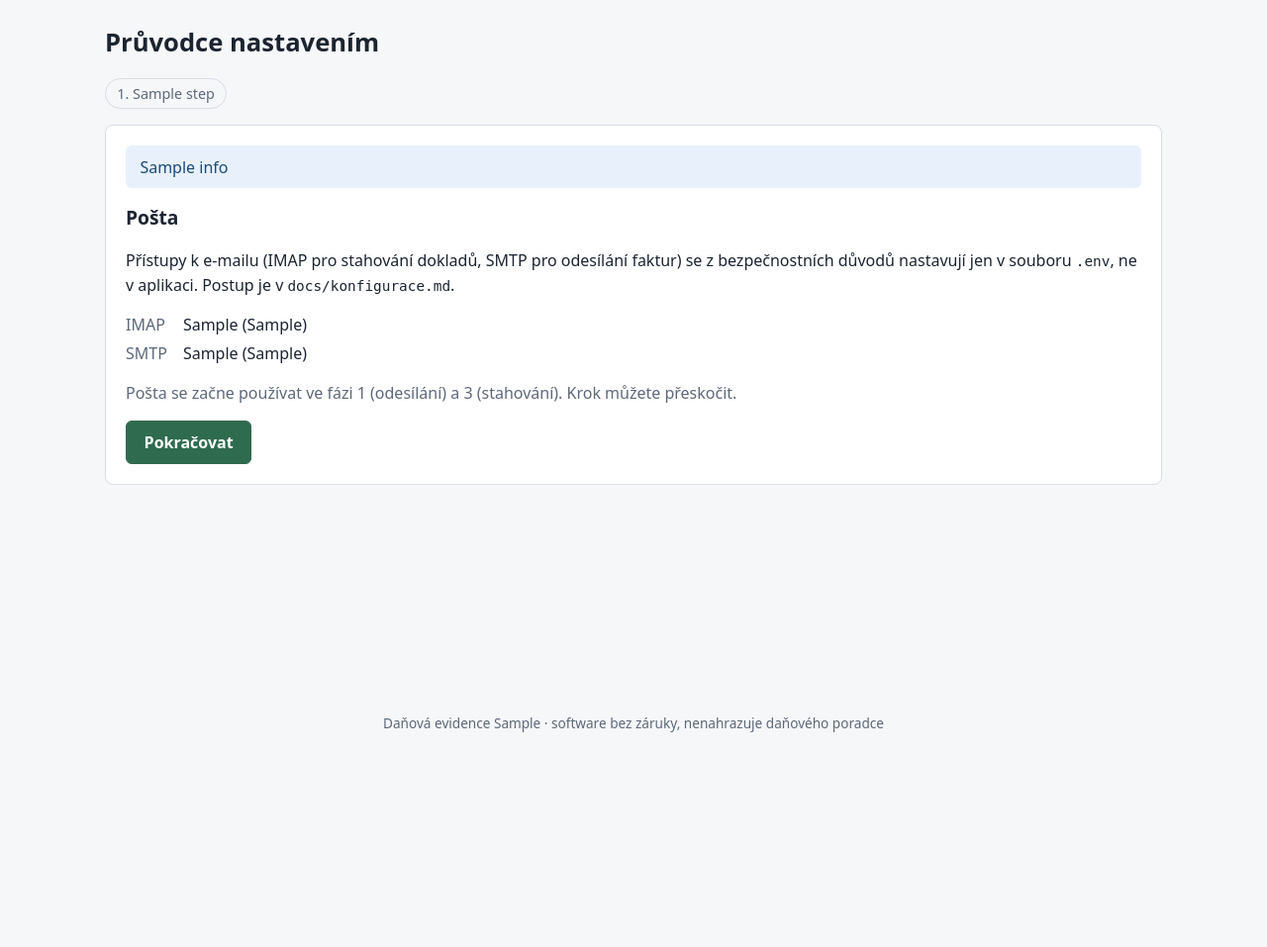
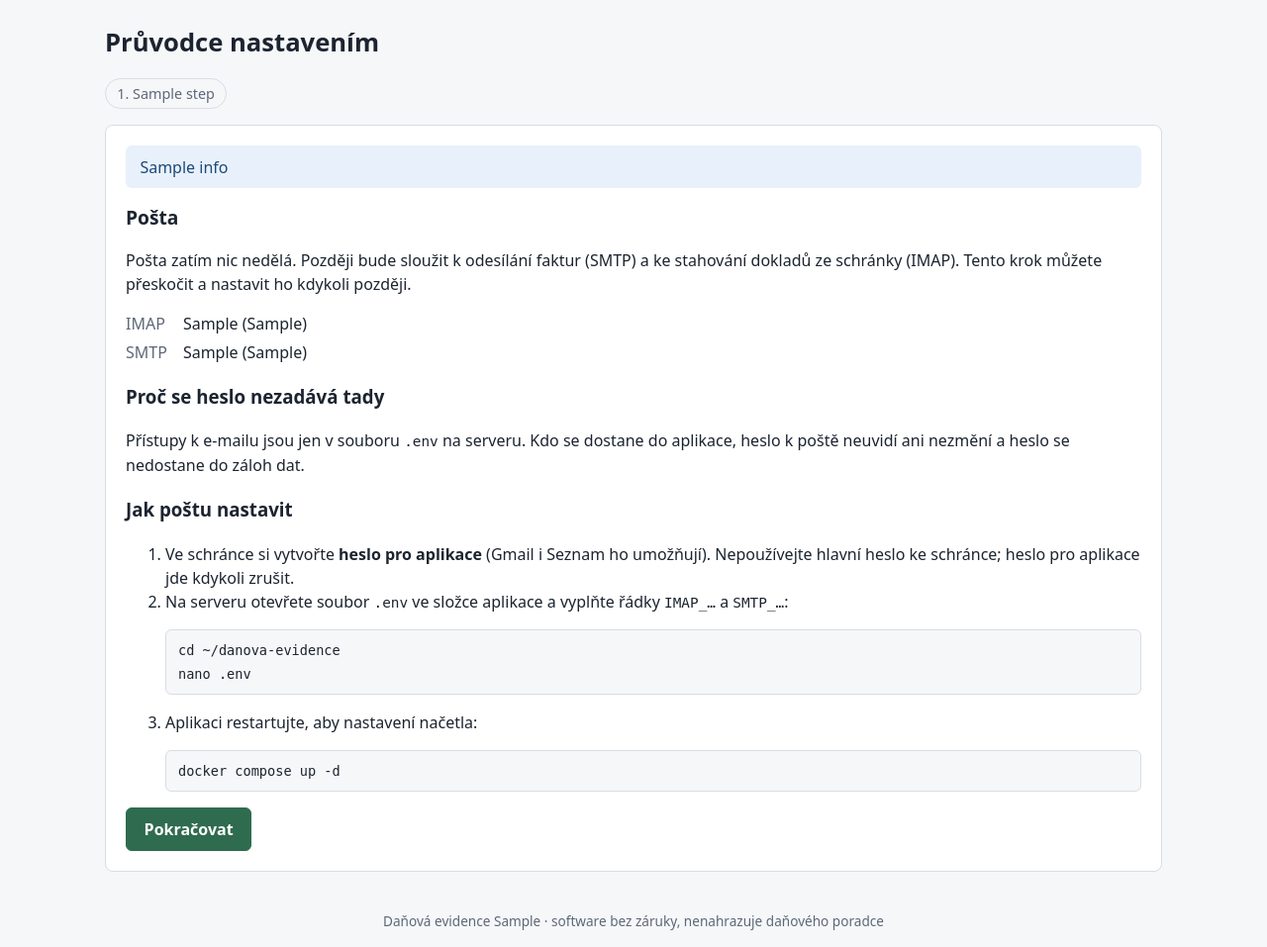
Before and after one commit to TomasPatek/Da-ov-evidence, a Python web app: template app/web/templates/pruvodce/posta.html in a window 1280 px wide. Shown: the part 43-1000 px from the top of the page at 99% size. Before the commit the page ends 783 px from the top, so only its background shows below. Run offline with Jinja, Linux system fonts and the light colour scheme; the template is opened without the code that fills it: most values are stand-ins (such as "Sample title", 1, 10 or a date in 2020).

Commit message:
feat(wizard): explain mail setup via .env in the mail step
Co-Authored-By: Claude Opus 5.5 <noreply@anthropic.com>

```diff
--- a/app/web/static/css/app.css
+++ b/app/web/static/css/app.css
@@ -131,6 +131,8 @@ button.link { border: 0; background: none; padding: 0; color: inherit; }
 .alert-info { background: var(--info-bg); color: var(--info-text); }
 .muted { color: var(--muted); }
 code { font-size: .9em; }
+pre { background: var(--bg); border: 1px solid var(--border); border-radius: 6px; padding: .5rem .75rem; overflow-x: auto; }
+pre code { font-size: .85em; }
 
 .facts { display: grid; grid-template-columns: max-content 1fr; gap: .3rem 1rem; margin: 0 0 1rem; }
 .facts dt { color: var(--muted); }
--- a/app/web/templates/pruvodce/posta.html
+++ b/app/web/templates/pruvodce/posta.html
@@ -1,13 +1,26 @@
 {% extends "pruvodce/_layout.html" %}
 {% block step %}
 <h2>Pošta</h2>
-<p>Přístupy k e-mailu (IMAP pro stahování dokladů, SMTP pro odesílání faktur) se z bezpečnostních
-důvodů nastavují jen v souboru <code>.env</code>, ne v aplikaci. Postup je v <code>docs/konfigurace.md</code>.</p>
+<p>Pošta zatím nic nedělá. Později bude sloužit k odesílání faktur (SMTP) a ke stahování
+dokladů ze schránky (IMAP). Tento krok můžete přeskočit a nastavit ho kdykoli později.</p>
 <dl class="facts">
   <dt>IMAP</dt><dd>{% if s.imap_host %}{{ s.imap_host }} ({{ s.imap_user }}){% else %}nenastaveno{% endif %}</dd>
   <dt>SMTP</dt><dd>{% if s.smtp_host %}{{ s.smtp_host }} ({{ s.smtp_user }}){% else %}nenastaveno{% endif %}</dd>
 </dl>
-<p class="muted">Pošta se začne používat ve fázi 1 (odesílání) a 3 (stahování). Krok můžete přeskočit.</p>
+<h3>Proč se heslo nezadává tady</h3>
+<p>Přístupy k e-mailu jsou jen v souboru <code>.env</code> na serveru. Kdo se dostane do aplikace,
+heslo k poště neuvidí ani nezmění a heslo se nedostane do záloh dat.</p>
+<h3>Jak poštu nastavit</h3>
+<ol>
+  <li>Ve schránce si vytvořte <strong>heslo pro aplikace</strong> (Gmail i Seznam ho umožňují).
+    Nepoužívejte hlavní heslo ke schránce; heslo pro aplikace jde kdykoli zrušit.</li>
+  <li>Na serveru otevřete soubor <code>.env</code> ve složce aplikace a vyplňte řádky
+    <code>IMAP_…</code> a <code>SMTP_…</code>:
+    <pre><code>cd ~/danova-evidence
+nano .env</code></pre></li>
+  <li>Aplikaci restartujte, aby nastavení načetla:
+    <pre><code>docker compose up -d</code></pre></li>
+</ol>
 <form method="post" action="/pruvodce/posta">
   <input type="hidden" name="{{ csrf_field }}" value="{{ csrf_token }}">
   <button type="submit" class="primary">Pokračovat</button>
```
Also changed, not shown: CHANGELOG.md.
